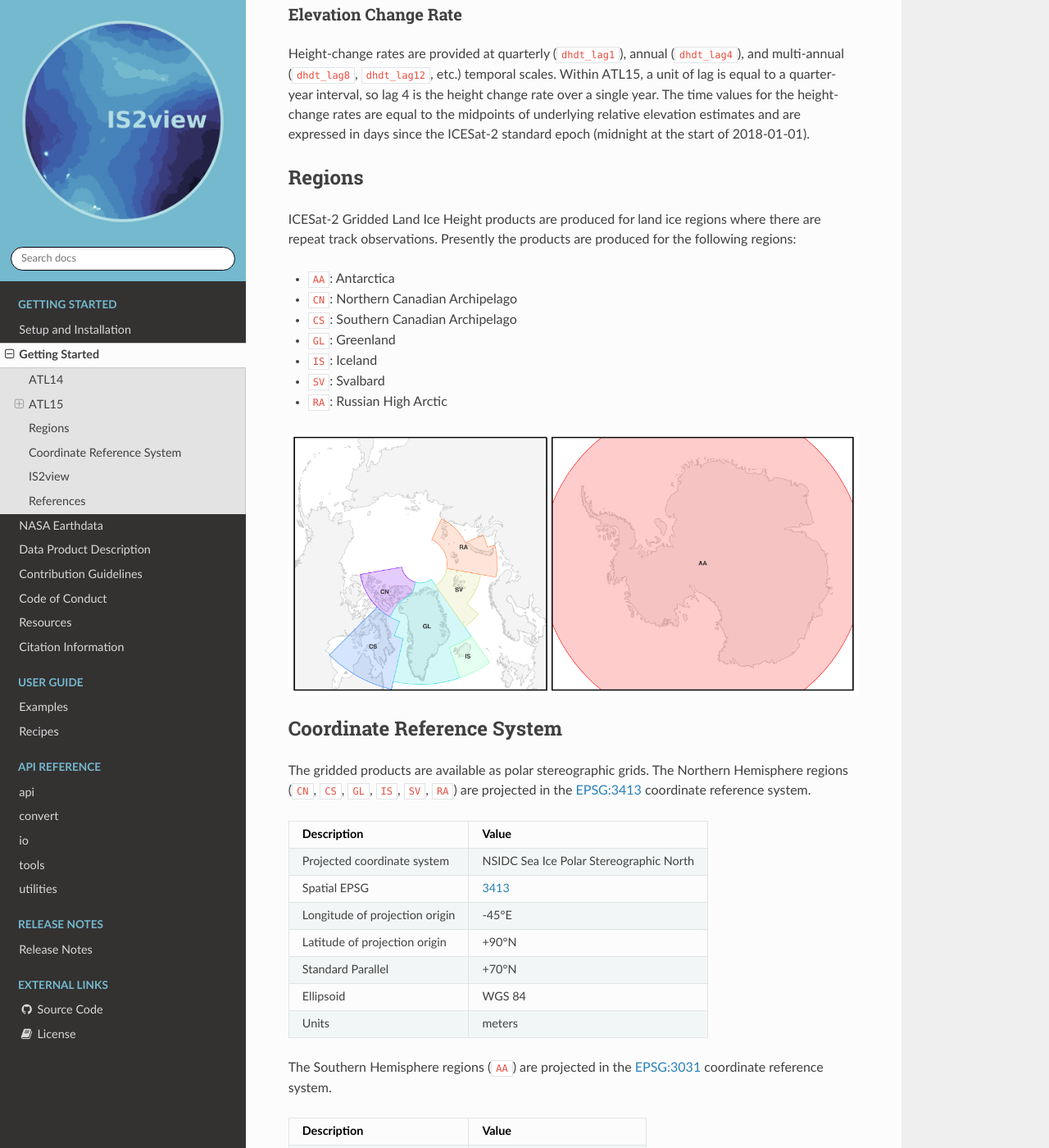
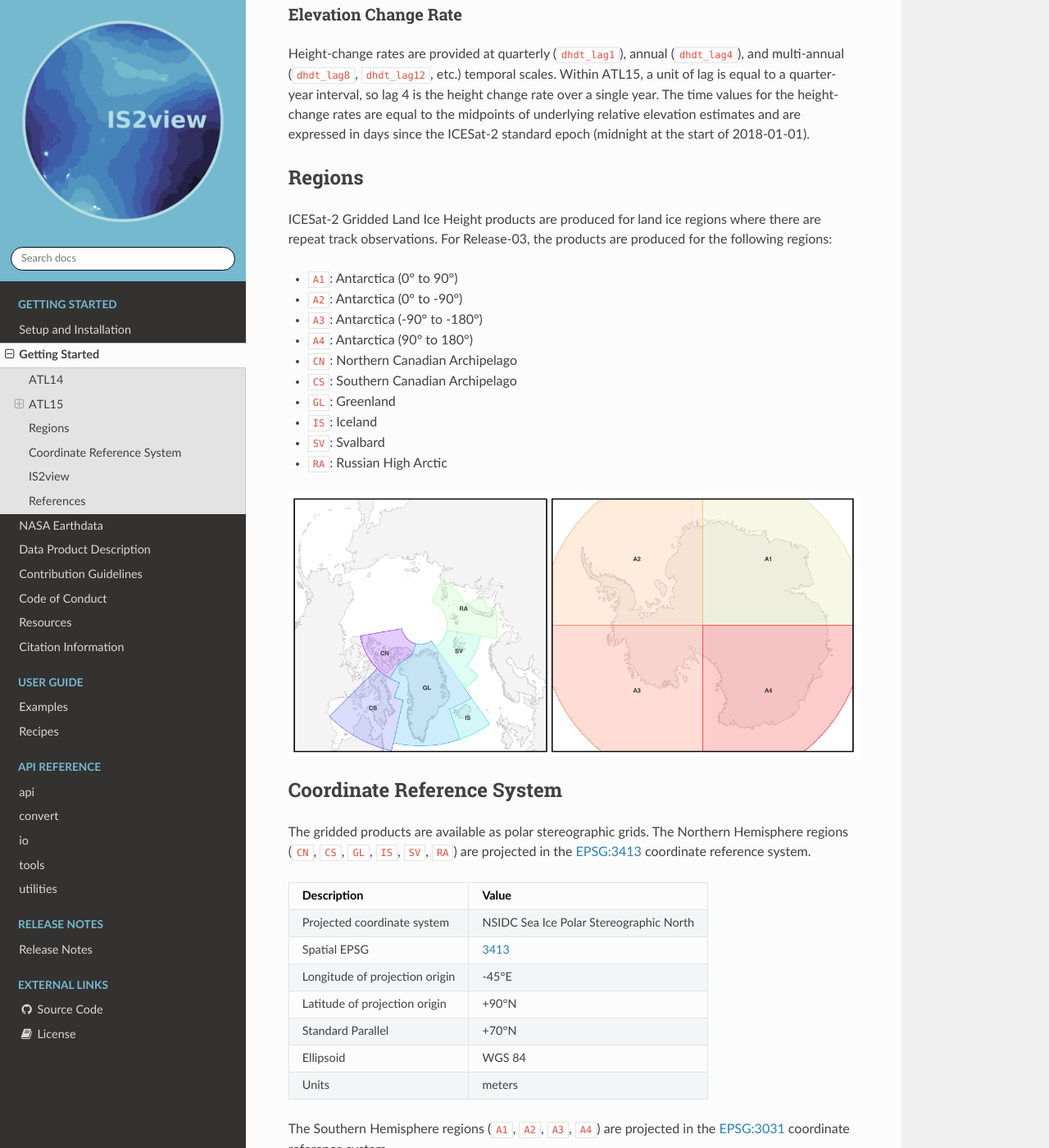
Before and after one commit to tsutterley/IS2view, a Sphinx documentation site: the page built from doc/source/getting_started/Getting-Started.rst, in a window 1280 px wide and 1400 px high, scrolled down 1506 px. Shown: the whole window at 82% size. Built offline with Sphinx 7.4.7 and the Read the Docs theme 2.0.0, drawn with Linux system fonts in a browser that asks for light colours.

Commit message:
feat: add merging of xarray datasets for R003 Antarctica
docs: add plot for Release-3 Antarctic subregions

```diff
--- a/README.rst
+++ b/README.rst
@@ -36,9 +36,9 @@ Interactive visualization and data extraction tool for ICESat-2 ATL14/15 Gridded
 Dependencies
 ############
 
+- `h5netcdf: Pythonic interface to netCDF4 via h5py <https://h5netcdf.org/>`_
 - `ipyleaflet: Interactive maps in the Jupyter notebook <https://ipyleaflet.readthedocs.io/en/latest/>`_
 - `matplotlib: Python 2D plotting library <https://matplotlib.org/>`_
-- `netCDF4: Python interface to the netCDF C library <https://unidata.github.io/netcdf4-python/>`_
 - `numpy: Scientific Computing Tools For Python <https://numpy.org>`_
 - `rasterio: Access to geospatial raster data <https://rasterio.readthedocs.io/en/latest/>`_
 - `rioxarray: geospatial xarray extension powered by rasterio <https://github.com/corteva/rioxarray>`_
--- a/doc/source/getting_started/Citations.rst
+++ b/doc/source/getting_started/Citations.rst
@@ -44,7 +44,7 @@ This software is also dependent on other commonly used Python packages:
 
 - `ipyleaflet: Interactive maps in the Jupyter notebook <https://ipyleaflet.readthedocs.io/en/latest/>`_
 - `matplotlib: Python 2D plotting library <https://matplotlib.org/>`_
-- `netCDF4: Python interface to the netCDF C library <https://unidata.github.io/netcdf4-python/>`_
+- `h5netcdf: Pythonic interface to netCDF4 via h5py <https://h5netcdf.org/>`_
 - `numpy: Scientific Computing Tools For Python <https://numpy.org>`_
 - `rasterio: Access to geospatial raster data <https://rasterio.readthedocs.io/en/latest/>`_
 - `rioxarray: geospatial xarray extension powered by rasterio <https://github.com/corteva/rioxarray>`_
@@ -58,7 +58,6 @@ Optional Dependencies
 - `bottleneck: Fast NumPy array functions written in C <https://github.com/pydata/bottleneck>`_
 - `dask: Parallel computing with task scheduling <https://www.dask.org/>`_
 - `geopandas: Python tools for geographic data <http://geopandas.readthedocs.io/>`_
-- `h5netcdf: Pythonic interface to netCDF4 via h5py <https://h5netcdf.org/>`_
 - `OWSLib: Pythonic interface for Open Geospatial Consortium (OGC) web services <https://owslib.readthedocs.io/>`_
 - `s3fs: Pythonic file interface to S3 built on top of botocore <https://s3fs.readthedocs.io/en/latest/>`_
 - `zarr: Chunked, compressed, N-dimensional arrays in Python <https://zarr.readthedocs.io/en/stable/>`_
--- a/doc/source/getting_started/Getting-Started.rst
+++ b/doc/source/getting_started/Getting-Started.rst
@@ -94,9 +94,12 @@ Regions
 #######
 
 ICESat-2 Gridded Land Ice Height products are produced for land ice regions where there are repeat track observations.
-Presently the products are produced for the following regions:
+For Release-03, the products are produced for the following regions:
 
-- ``AA``: Antarctica
+- ``A1``: Antarctica (0\ |degree| to 90\ |degree|\)
+- ``A2``: Antarctica (0\ |degree| to -90\ |degree|\)
+- ``A3``: Antarctica (-90\ |degree| to -180\ |degree|\)
+- ``A4``: Antarctica (90\ |degree| to 180\ |degree|\)
 - ``CN``: Northern Canadian Archipelago
 - ``CS``: Southern Canadian Archipelago
 - ``GL``: Greenland
@@ -104,8 +107,8 @@ Presently the products are produced for the following regions:
 - ``SV``: Svalbard
 - ``RA``: Russian High Arctic
 
-.. image:: ../_assets/ICESat-2_ATL1415_polar.png
-  :alt: ATL1415 polar regions
+.. image:: ../_assets/ICESat-2_ATL1415_003.png
+  :alt: ATL1415 regions
 
 Coordinate Reference System
 ###########################
@@ -132,7 +135,7 @@ are projected in the `EPSG:3413 <https://epsg.io/3413>`_ coordinate reference sy
 | Units                          | meters                                  |
 +--------------------------------+-----------------------------------------+
 
-The Southern Hemisphere regions (``AA``)
+The Southern Hemisphere regions (``A1``, ``A2``, ``A3``, ``A4``)
 are projected in the `EPSG:3031 <https://epsg.io/3413>`_ coordinate reference system.
 
 +--------------------------------+-----------------------------------------+
--- a/environment.yml
+++ b/environment.yml
@@ -2,10 +2,10 @@ name: IS2view
 channels:
   - conda-forge
 dependencies:
+  - h5netcdf
   - ipyleaflet
   - ipywidgets
   - matplotlib
-  - netCDF4
   - notebook
   - pip
   - python>=3.6
--- a/requirements.txt
+++ b/requirements.txt
@@ -1,6 +1,6 @@
+h5netcdf
 ipyleaflet
 matplotlib
-netCDF4
 numpy
 rioxarray
 setuptools_scm
```
Also changed, not shown: doc/source/_assets/ICESat-2_ATL1415_003.png (added), 3 other files.
